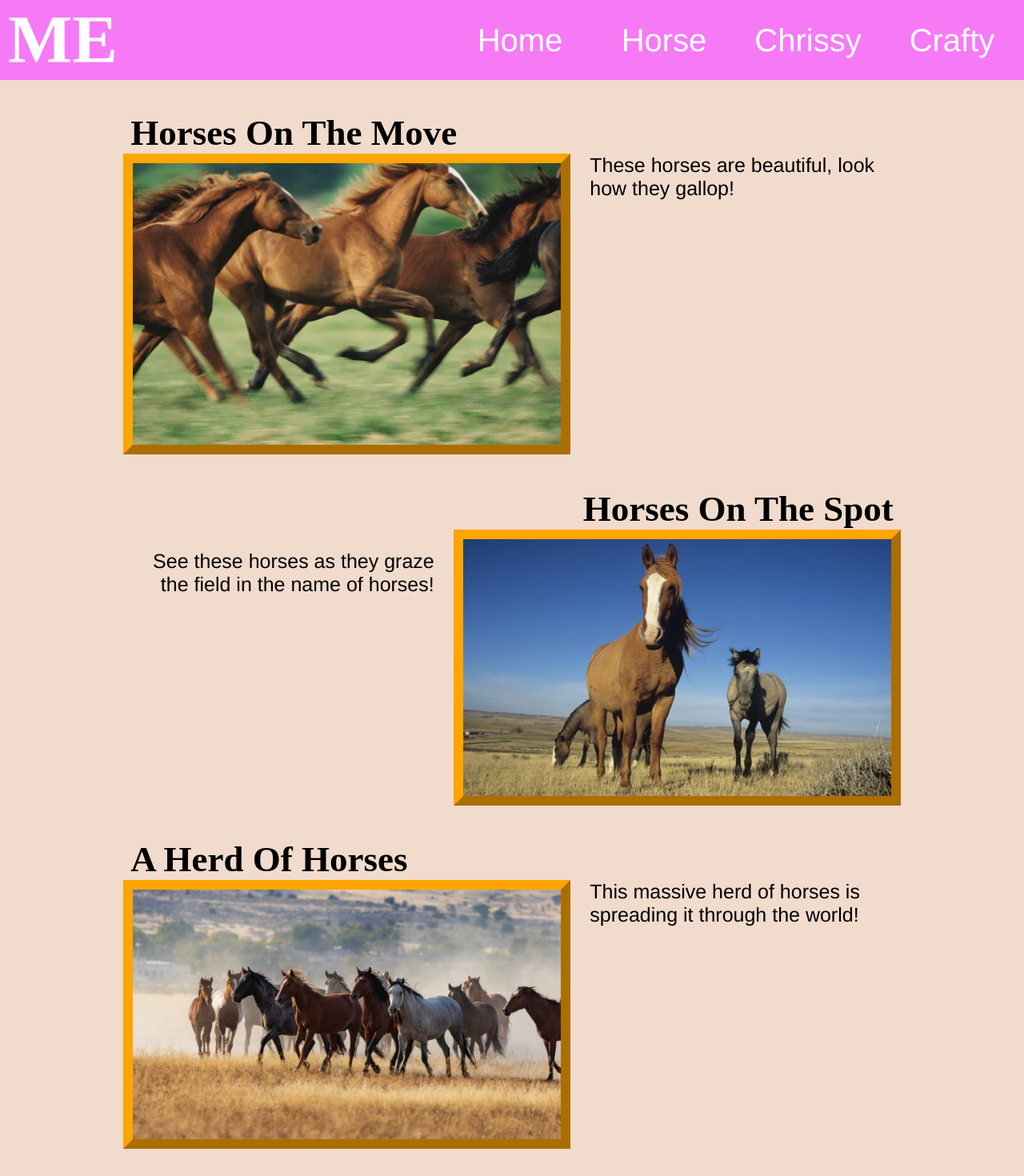
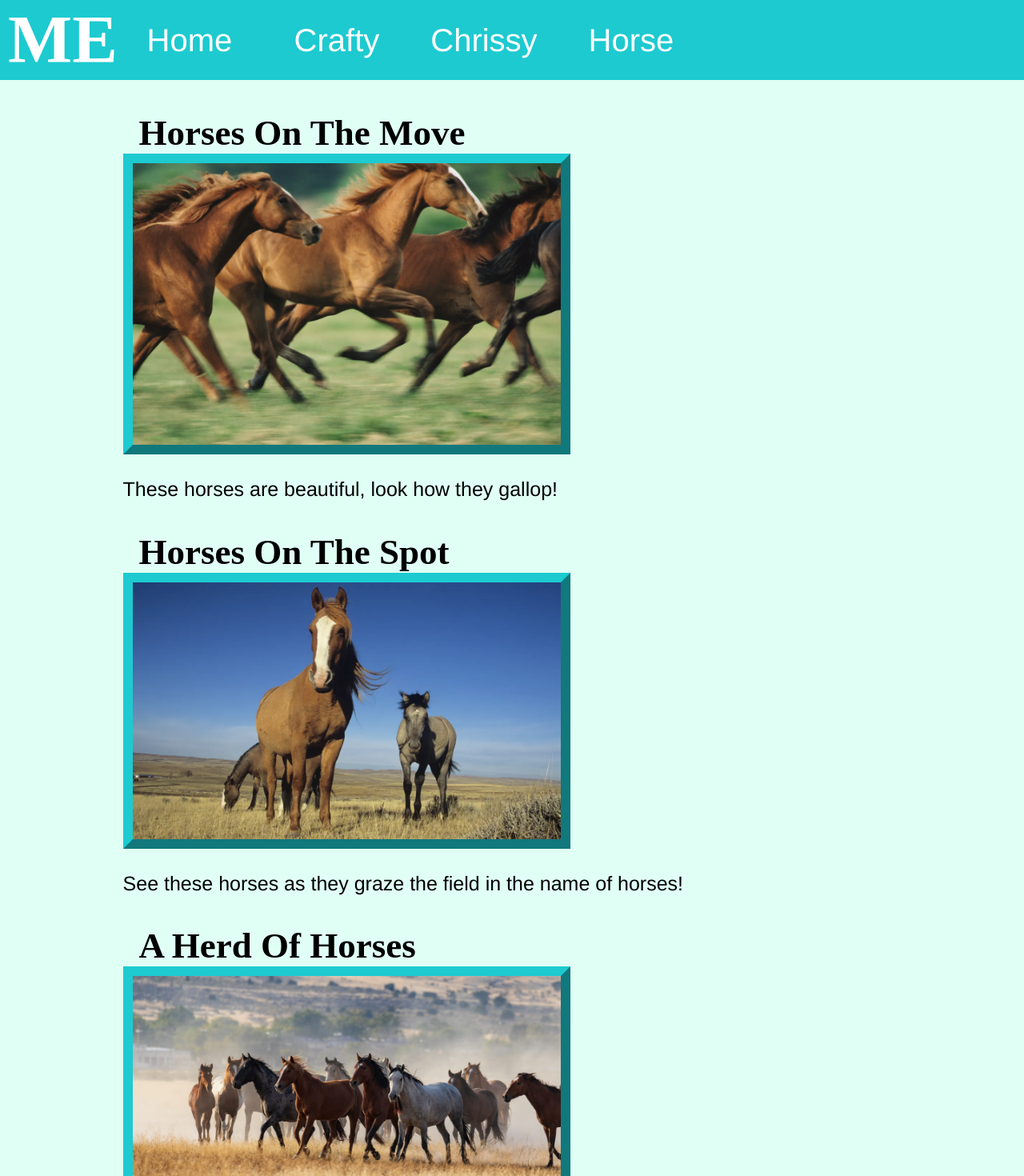
Before and after one commit to Christian-Irvine/svelte_2023_webdev1, a SvelteKit app: page /horses in a window 1280 px wide. Shown: the top 1470 px of the page at 80% size. Built offline with nearby package versions, Linux system fonts and the light colour scheme.

Commit message:
Broke everything by removing the floats

```diff
--- a/src/lib/Header.svelte
+++ b/src/lib/Header.svelte
@@ -4,5 +4,5 @@
 
 <header>
     <div class="title"><h1>ME</h1></div>
-    <div class="nav"><Nav/></div>
+    <Nav/>
 </header>
--- a/src/lib/Nav.svelte
+++ b/src/lib/Nav.svelte
@@ -1,6 +1,6 @@
-<nav class="rightSide">
-    <a href="/craftymcfish" class="rightSide"><button class="buttonHeader">Crafty</button></a>
-    <a href="/chrissyfresh" class="rightSide"><button class="buttonHeader">Chrissy</button></a>
-    <a href="/horses" class="rightSide"><button class="buttonHeader">Horse</button></a>
-    <a href="/" class="rightSide"><button class="buttonHeader">Home</button></a>
+<nav>
+    <a href="/"><button class="buttonHeader">Home</button></a>
+    <a href="/craftymcfish"><button class="buttonHeader">Crafty</button></a>
+    <a href="/chrissyfresh"><button class="buttonHeader">Chrissy</button></a>
+    <a href="/horses"><button class="buttonHeader">Horse</button></a>
 </nav>
--- a/src/routes/chrissyfresh/+page.svelte
+++ b/src/routes/chrissyfresh/+page.svelte
@@ -1 +1,3 @@
+<a href="https://www.songtell.com/chrissy-fresh-ft-chrissy-fresh/luv-or-somethin"></a>
+
 <h2>Chrissy Fresh</h2>
--- a/src/routes/horses/+page.svelte
+++ b/src/routes/horses/+page.svelte
@@ -1,23 +1,23 @@
-   <div class="imgLeft">
+   <div>
         <h2>Horses On The Move</h2>
         <img src="horses_gallop.webp" alt="horses running">
-        <p class="textRight">These horses are beautiful, look how they gallop!</p>
+        <p>These horses are beautiful, look how they gallop!</p>
     </div>
 
-    <div class="imgRight">
+    <div>
         <h2>Horses On The Spot</h2>
         <img src="horse_eat_grass.webp" alt="Horses standing around">
-        <p class="textLeft">See these horses as they graze the field in the name of horses!</p>
+        <p>See these horses as they graze the field in the name of horses!</p>
     </div>
 
-    <div class="imgLeft">
+    <div>
         <h2>A Herd Of Horses</h2>
         <img src="horse_field.jpg" alt="Horses on a field">
-        <p class="textRight">This massive herd of horses is spreading it through the world!</p>
+        <p>This massive herd of horses is spreading it through the world!</p>
     </div>
 
-    <div class="imgRight">
+    <div>
         <h2>Horses On The Beach</h2>
         <img src="horse_ocean.jpg" alt="Horses by the sea">
-        <p class="textLeft">These horses are trying to spread to the seas. It is a shame that nobody there wasnts to listen.</p>
+        <p>These horses are trying to spread to the seas. It is a shame that nobody there wasnts to listen.</p>
     </div>
--- a/static/css/main.css
+++ b/static/css/main.css
@@ -1,11 +1,10 @@
 
     body {
         margin: 0;
-        background-color: rgb(241, 219, 205);
+        background-color: rgb(224, 255, 245);
     }
 
     .main{
-        background-color: rgb(241, 219, 205);
         padding-left: 12%;
         padding-right: 12%;
     }
@@ -24,8 +23,7 @@
         font-family: "Bahnschrift";
         font-size: 45px;
         margin-bottom: 0;
-        margin-left: 1%;
-        margin-right: 1%;
+        padding:0 20px;
     }
 
     p{
@@ -35,25 +33,34 @@
         font-size: 25px;
     }
 
+    img{
+        width:55%;
+        border: 12px;
+        border-style: outset;
+        border-color: rgb(29, 202, 208);
+    }
+
+    footer {
+        background-color: rgb(29, 202, 208);
+        height: 65px;
+        margin-top: 40px;
+    }
+
+
+
+
+
     header {
-        background-color: rgb(246, 122, 246);
+        background-color: rgb(29, 202, 208);
         height: 100px;
         margin-bottom: 40px;
-    }
-
-    .nav{
-        width: 80%;
-        float: right;
-    }
-
-    .title{
-        width: 20%;
-        float: left;
+        display: flex;
+        flex-wrap: nowrap;
     }
 
     .buttonHeader {
         text-align: center;
-        background-color: rgb(246, 122, 246);
+        background-color: rgb(29, 202, 208);
         color: white;
         font-family: "Bahnschrift", Helvetica, sans-serif;
         font-size: 40px;
@@ -62,64 +69,15 @@
         width: 180px;
     }
 
-    .buttonFooter {
-        text-align: center;
-        background-color: rgb(246, 122, 246);
-        color: white;
-        font-family: "Bahnschrift", Helvetica, sans-serif;
-        font-size: 25px;
-        border: 0;
-        height: 65px;
-        width: 200px;
-    }
-
     button:hover {
-        background-color: rgb(255, 205, 255);
+        background-color: rgb(56, 143, 146);
         border: 0;
     }
 
-
-
-    .rightSide{
-        text-align: right;
-        float: right;
+    .title {
+        align-self: left;
     }
 
-    .imgLeft{
-        text-align: left;
+    nav {
+        align-self: right;
     }
-
-    .imgRight{
-        text-align: right;
-    }
-
-    .textLeft{
-        float: left;
-        text-align: right;
-        margin-block-end: 0;
-        max-width: 40%;
-    }
-
-    .textRight{
-        float: right;
-        text-align: left;
-        max-width: 40%;
-        margin: 0;
-    }
-
-    img{
-        width:55%;
-        border: 12px;
-        border-style: outset;
-        border-color: orange;
-    }
-
-
-
-
-
-    footer {
-        background-color: rgb(246, 122, 246);
-        height: 65px;
-        margin-top: 40px;
-    }
```
Also changed, not shown: src/routes/craftymcfish/+page.svelte (+29 -0 lines), static/craftymcfish1.jpg (added), static/craftymcfish2.jpg (added).
